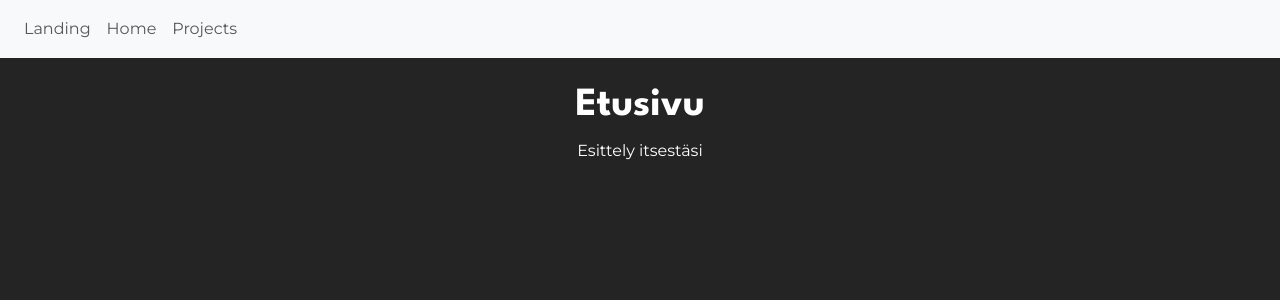
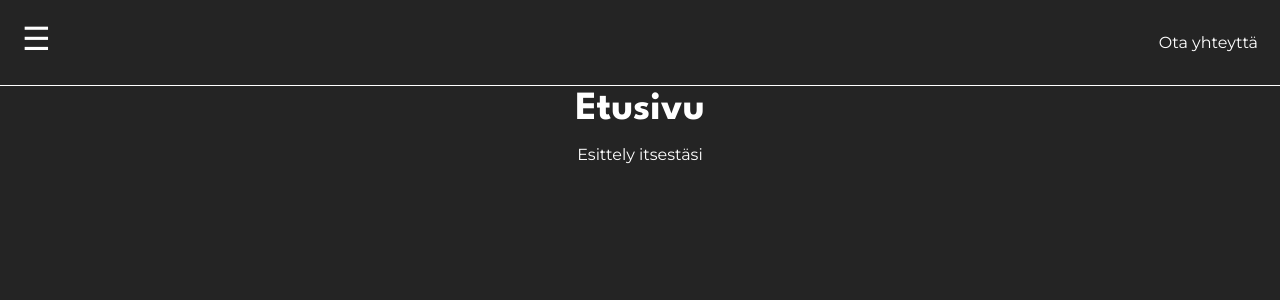
Before and after one commit to AkseliRaj/CV-SIVUSTO-V2, a React (Create React App) app in the folder cv-sivusto-v2/: page /home in a window 1280 px wide. Shown: the top 300 px of the page. Built offline with nearby package versions, Linux system fonts and the light colour scheme.

Commit message:
Added navigation bar that slides out of the left of the screen.

```diff
--- a/cv-sivusto-v2/src/App.js
+++ b/cv-sivusto-v2/src/App.js
@@ -1,15 +1,10 @@
 import React from "react";
-import {
-  BrowserRouter as Router,
-  Routes,
-  Route,
-  Link,
-  useLocation
-} from "react-router-dom";
+import { Routes, Route, useLocation } from "react-router-dom";
 
 import Landing from "./sites/Landing";
 import Home from "./sites/Home";
 import Projects from "./sites/Projects";
+import Navigation from "./components/Navigation";
 
 function App() {
   const location = useLocation();
@@ -17,21 +12,7 @@ function App() {
 
   return (
     <div className="container-fluid p-0 m-0">
-      {!isLanding && (
-        <nav className="navbar navbar-expand-lg navbar-light bg-light mb-4">
-          <ul className="navbar-nav px-3">
-            <li className="nav-item">
-              <Link className="nav-link" to="/">Landing</Link>
-            </li>
-            <li className="nav-item">
-              <Link className="nav-link" to="/home">Home</Link>
-            </li>
-            <li className="nav-item">
-              <Link className="nav-link" to="/projects">Projects</Link>
-            </li>
-          </ul>
-        </nav>
-      )}
+      {!isLanding && <Navigation />}
 
       <Routes>
         <Route path="/" element={<Landing />} />
--- /dev/null
+++ b/cv-sivusto-v2/src/CSS/Navigation.css
@@ -0,0 +1,84 @@
+/* Yläpalkki */
+.top-bar {
+  display: flex;
+  justify-content: space-between;
+  align-items: center;
+  background-color: #242424;
+  color: white;
+  padding: 1rem;
+  border-bottom: 1px solid white;
+  position: sticky;
+  top: 0;
+  z-index: 100;
+}
+
+/* Hampurilaisnappi */
+.hamburger {
+  font-size: 2rem;
+  background: none;
+  border: none;
+  color: white;
+  cursor: pointer;
+}
+
+/* Ota yhteyttä */
+.contact-link {
+  background: none;
+  border: none;
+  color: white;
+  font-family: 'Montserrat', sans-serif;
+  cursor: pointer;
+}
+
+/* Slide-in menu */
+.side-nav {
+  position: fixed;
+  top: 0;
+  left: -250px;
+  width: 250px;
+  height: 100vh;
+  background-color: #ffffff;
+  color: #242424;
+  padding: 2rem 1rem;
+  transition: left 0.3s ease;
+  z-index: 200;
+  display: flex;
+  flex-direction: column;
+  gap: 1rem;
+}
+
+
+.side-nav.open {
+  left: 0;
+}
+
+.side-nav .close-btn {
+  font-size: 2rem;
+  background: none;
+  border: none;
+  color: #242424;     /* ← X myös tummanharmaa */
+  align-self: flex-start; /* ← nyt vasemmalla */
+  cursor: pointer;
+}
+
+
+.side-nav ul {
+  list-style: none;
+  padding: 0;
+  margin-top: 2rem;
+}
+
+.side-nav li {
+  margin-bottom: 1rem;
+}
+
+.side-nav a,
+.side-nav button {
+  color: #242424;
+  background: none;
+  border: none;
+  font-size: 1rem;
+  text-align: left;
+  font-family: 'Montserrat', sans-serif;
+  cursor: pointer;
+}
--- /dev/null
+++ b/cv-sivusto-v2/src/components/Navigation.js
@@ -0,0 +1,39 @@
+import React, { useState } from 'react';
+import { useNavigate } from 'react-router-dom';
+import '../CSS/Navigation.css';
+
+function Navigation() {
+  const [open, setOpen] = useState(false);
+  const navigate = useNavigate();
+
+  const toggleMenu = () => setOpen(!open);
+  const closeMenu = () => setOpen(false);
+
+  return (
+    <>
+      {/* Header bar */}
+      <nav className="top-bar">
+        <button className="hamburger" onClick={toggleMenu}>
+          ☰
+        </button>
+        <button className="contact-link" onClick={() => {
+          const section = document.getElementById('contact');
+          if (section) section.scrollIntoView({ behavior: 'smooth' });
+        }}>
+          Ota yhteyttä
+        </button>
+      </nav>
+
+      {/* Slide-in menu */}
+      <div className={`side-nav ${open ? 'open' : ''}`}>
+        <button className="close-btn" onClick={closeMenu}>×</button>
+        <ul>
+          <li><button onClick={() => { navigate('/projects'); closeMenu(); }}>Projektit</button></li>
+          <li><a href="https://github.com/kayttajatunnus" target="_blank" rel="noreferrer">GitHub-profiili</a></li>
+        </ul>
+      </div>
+    </>
+  );
+}
+
+export default Navigation;
```
